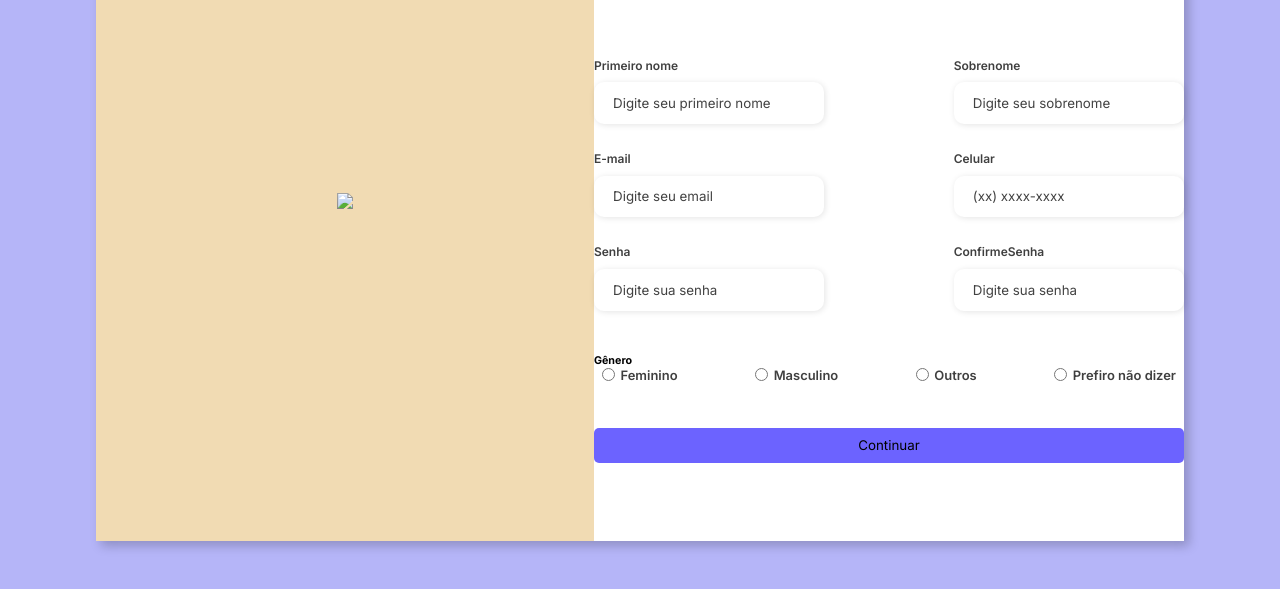
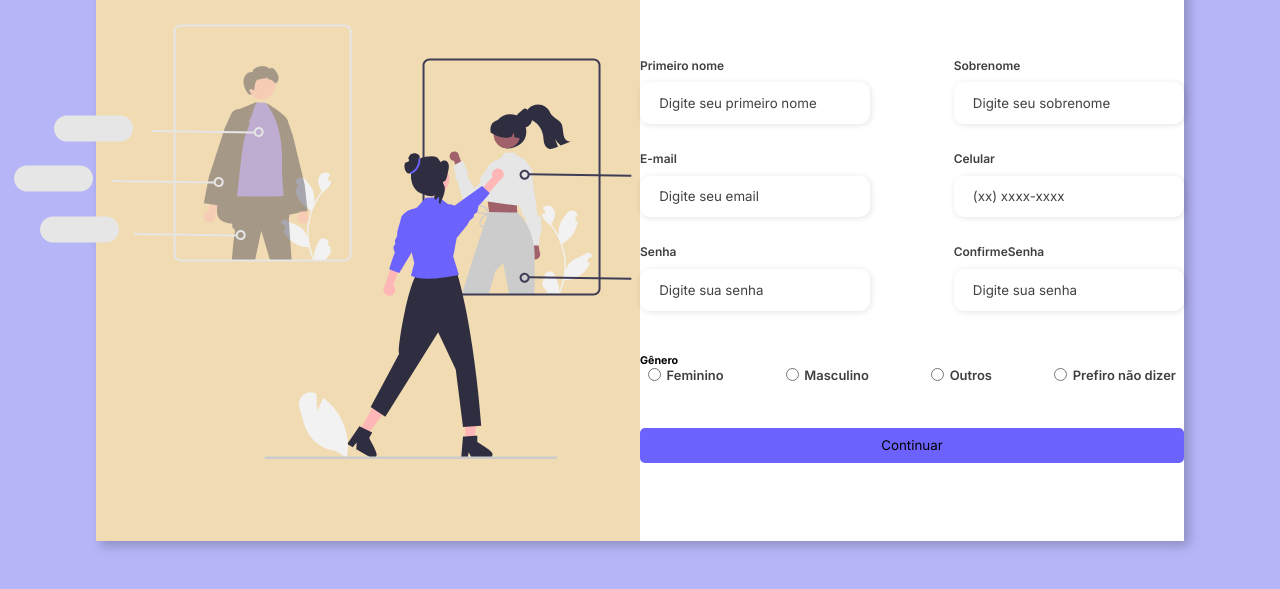
Before and after one commit to bryancardosoo/formcadas, a plain HTML site: page index.html in a window 1280 px wide. Shown: the part 199-788 px from the top of the page. Drawn offline with Linux system fonts and the light colour scheme.

Commit message:
Feito o readme, inserido a capa.

```diff
--- a/index.html
+++ b/index.html
@@ -5,6 +5,7 @@
     <meta charset="UTF-8">
     <meta http-equiv="X-UA-Compatible" content="IE=edge">
     <meta name="viewport" content="width=device-width, initial-scale=1.0">
+    <link rel="stylesheet" href="assets/img/undraw_shopping_re_hdd9.svg">
     <link rel="stylesheet" href="assets/css/style.css">
     <script src="assets/js/script.js"></script>
     <title>Formulario de Cadastro</title>
@@ -13,7 +14,7 @@
 <body>
     <div class="container">
         <div class="form-image">
-            <img src="assets/css/js/img/undraw_shopping_re_hdd9.svg">
+            <img src="assets/img/undraw_shopping_re_hdd9.svg">
         </div>
         <div class="form">
             <form action="#">
```
Also changed, not shown: assets/img/capa.png (added), 1 other file.
